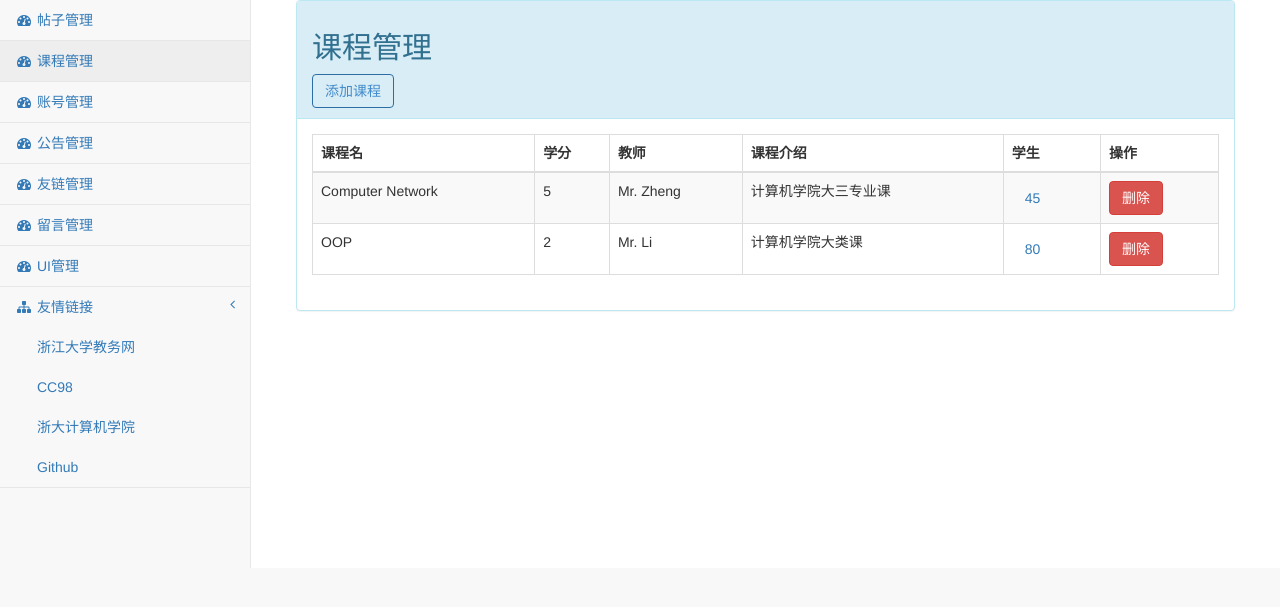
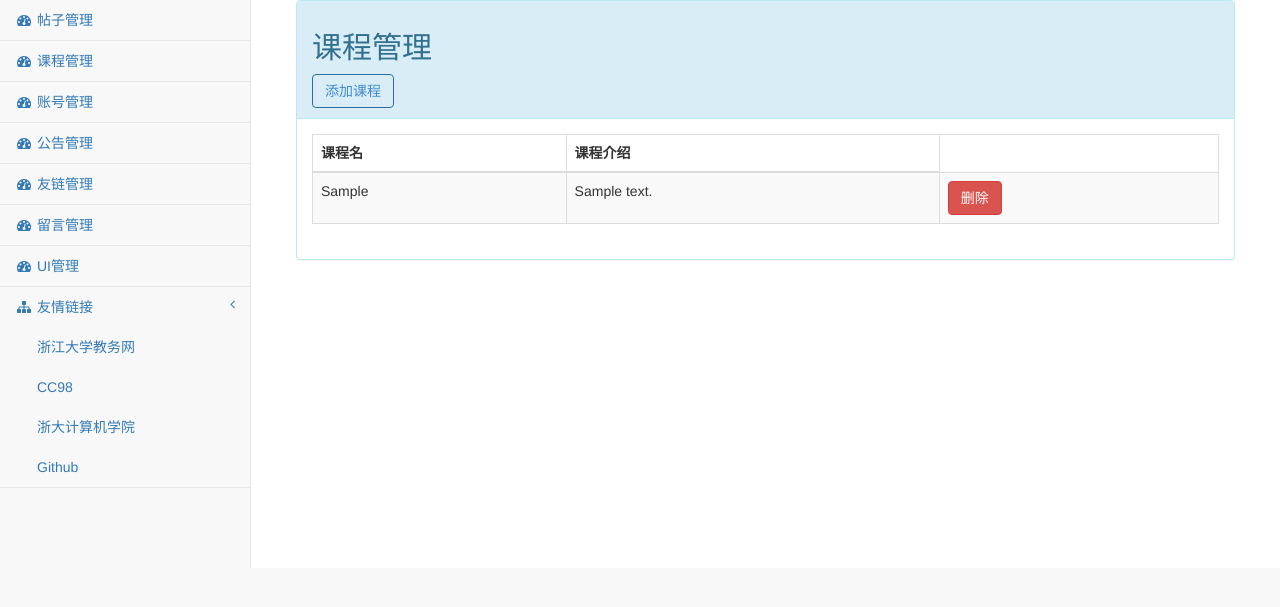
Before and after one commit to Elliotloststh/course_website, a PHP site: page /admin/curriculum_management.php in a window 1280 px wide. Shown: the part 51-658 px from the top of the page. Run offline with PHP 8.4, Linux system fonts and the light colour scheme; tables that the repository leaves empty or names only in its code hold one stand-in row (values such as "Sample post"); some libraries are stand-ins or nearby versions.

Commit message:
完成admin couse

```diff
--- a/admin/admin_delete.php
+++ b/admin/admin_delete.php
@@ -26,7 +26,10 @@
         $table = "post";
         $primaryKey ="id";
         break;
-
+    case "curriculum":
+        $table = "course";
+        $primaryKey = "course_id";
+        break;
 }
 
 //$sql = "delete from website_notice where notice_id='{$id}'";
--- a/admin/admin_insert.php
+++ b/admin/admin_insert.php
@@ -25,6 +25,12 @@
         $content = $_POST["content"];
         $sql = "insert into link(content,pub_date) VALUES ('$content','$current_date')";
         break;
+    case "curriculum":
+        $table = "course";
+        $name = $_POST["name"];
+        $intro = $_POST["intro"];
+        $sql = "insert into course(course_name,introduction) VALUES ('$name','$intro')";
+        break;
 
 }
 
--- a/admin/curriculum_management.php
+++ b/admin/curriculum_management.php
@@ -332,7 +332,7 @@
             <div class="panel panel-info">
                 <div class="panel-heading">
                     <strong><h2>课程管理</h2></strong>
-                    <button type="button" class="btn btn-outline btn-primary text-right"> 添加课程 </button>
+                    <button type="button" class="btn btn-outline btn-primary text-right" data-toggle="modal"  data-target="#addition" onclick="show_modal('curriculum')"> 添加课程 </button>
 
                 </div>
 
@@ -346,36 +346,24 @@
                                     <thead>
                                     <tr>
                                         <th>课程名</th>
-                                        <th>学分</th>
-                                        <th>教师</th>
                                         <th>课程介绍</th>
-                                        <th>学生</th>
-                                        <th>操作</th>
                                     </tr>
                                     </thead>
                                     <tbody>
-                                    <tr>
-                                        <td >Computer Network</td>
-                                        <td>5</td>
-                                        <td>Mr. Zheng</td>
-                                        <td>计算机学院大三专业课</td>
-                                        <td><button class="btn btn-link" type="button">45</button>
-                                        </td>
-                                        <td>
-                                            <button class="btn btn-danger" type="button">删除</button>
-                                        </td>
-                                    </tr>
-                                    <tr>
-                                        <td>OOP</td>
-                                        <td>2</td>
-                                        <td>Mr. Li</td>
-                                        <td>计算机学院大类课</td>
-                                        <td><button class="btn btn-link" type="button">80</button>
-                                        </td>
-                                        <td>
-                                            <button class="btn btn-danger" type="button">删除</button>
-                                        </td>
-                                    </tr>
+                                    <?php include "../common/mysql_connect.php";
+
+                                    $sql = "select * from course";
+                                    $result = mysqli_query($conn, $sql);
+                                    while ($arr = @mysqli_fetch_row($result)) {
+
+                                        echo "<tr>";
+                                        echo "<td> $arr[1]</td>";
+                                        echo "<td> $arr[2]</td>";
+                                        echo "<td><button class=\"btn btn-danger\" type=\"button\" onclick=\"admin_delete($arr[0],'curriculum')\">删除</button></td>";
+                                        echo "</tr>";
+
+                                    }
+                                    ?>
 
                                     </tbody>
                                 </table>
@@ -390,8 +378,28 @@
     <!-- /.row -->
 </div>
 <!-- /#page-wrapper -->
+<!-- /#page-wrapper -->
+<!-- modal -->
+<div class="modal fade" id="addition" tabindex="-1" role="dialog" aria-labelledby="myModalLabel" aria-hidden="true">
+    <div class="modal-dialog">
+        <div class="modal-content">
+            <div class="modal-header">
+                <button type="button" class="close" data-dismiss="modal" aria-hidden="true">&times;</button>
+                <h4 class="modal-title" id="myModalLabel">添加界面</h4>
+            </div>
+            <div class="modal-body" id="add">
+            </div>
+            <div class="modal-footer">
+                <button type="button" class="btn btn-default" data-dismiss="modal">关闭</button>
+                <button type="button" class="btn btn-primary " onclick="pack_add('curriculum')">保存</button>
+            </div>
+        </div><!-- /.modal-content -->
+    </div><!-- /.modal -->
 </div>
-<!-- /#wrapper -->
+
+
+</body>
+<script src="../js/admin_operation.js"></script>
 
 <!-- jQuery -->
 <script src="../vendor/jquery/jquery.min.js"></script>
@@ -408,8 +416,4 @@
 <script src="../data/morris-data.js"></script>
 
 <!-- Custom Theme JavaScript -->
-<script src="../dist/js/sb-admin-2.js"></script>
-
-</body>
-
 </html>
--- a/js/admin_operation.js
+++ b/js/admin_operation.js
@@ -65,6 +65,10 @@
             modal_content ="内容：<input type='text' id ='content'><br>";
             $("#add").html(modal_content);
             break;
+        case "curriculum":
+            modal_content ="课程名：<input type='text' id ='name'><br>课程介绍：<input type='text' id ='intro'><br>";
+            $("#add").html(modal_content);
+            break;
     }
 
 }
@@ -92,6 +96,13 @@
                 content:$("#content").val()
             };
             break;
+        case "curriculum":
+            info={
+                type:"curriculum",
+                name:$("#name").val(),
+                intro:$("#intro").val()
+            };
+            break;
     }
     console.log(info);
     admin_insert(info);
```
